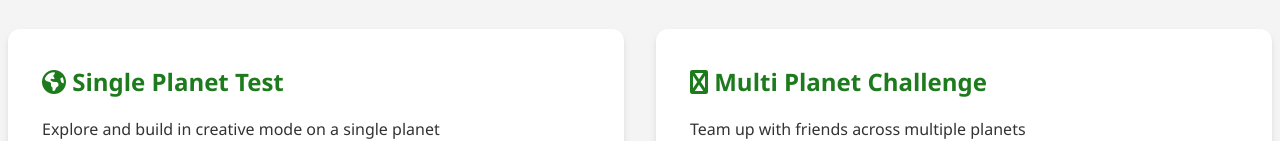
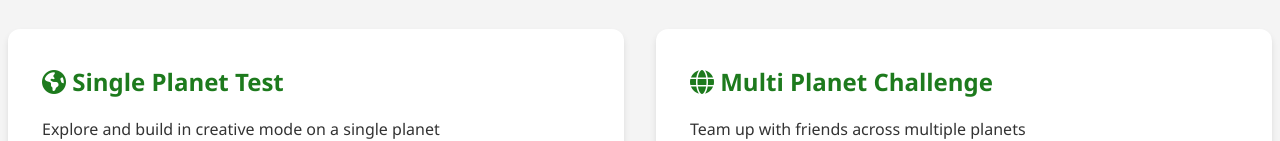
Before and after one commit to klausmullerDev/IHC-Redesign, a plain HTML site: page index.html in a window 1280 px wide. Shown: the part 441-582 px from the top of the page. Drawn offline with Linux system fonts and the light colour scheme.

Commit message:
Correção

```diff
--- a/index.html
+++ b/index.html
@@ -239,7 +239,7 @@
                     </button>
                 </article>
                 <article class="mode-card">
-                    <h3><i class="fas fa-galactic-republic"></i> Multi Planet Challenge</h3>
+                    <h3><i class="fas fa-globe"></i> Multi Planet Challenge</h3>
                     <p>Team up with friends across multiple planets</p>
                     <button aria-label="Start Multi Planet Mode">
                         <i class="fas fa-users"></i>
```
